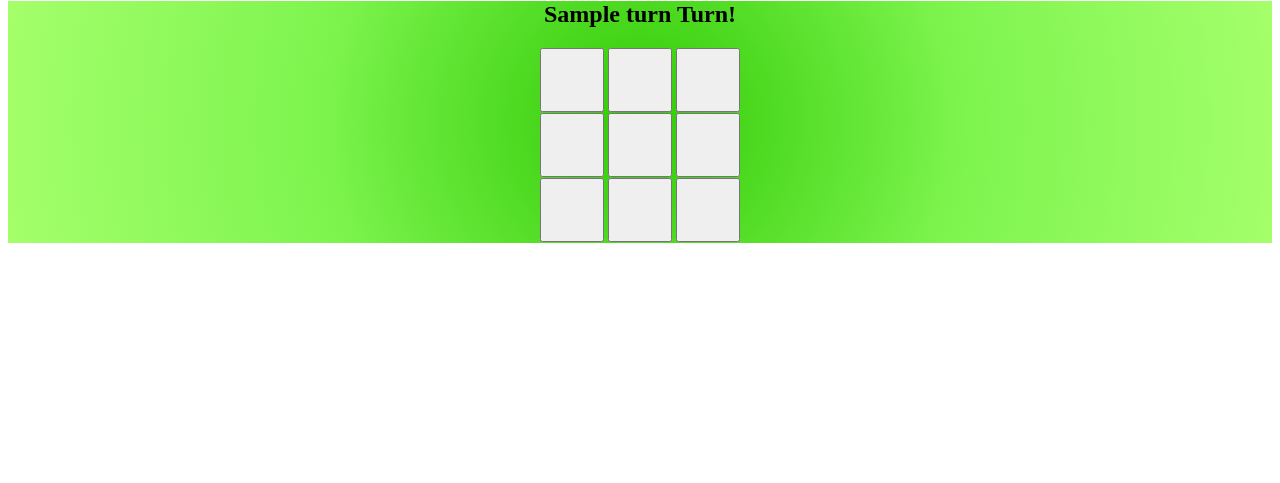
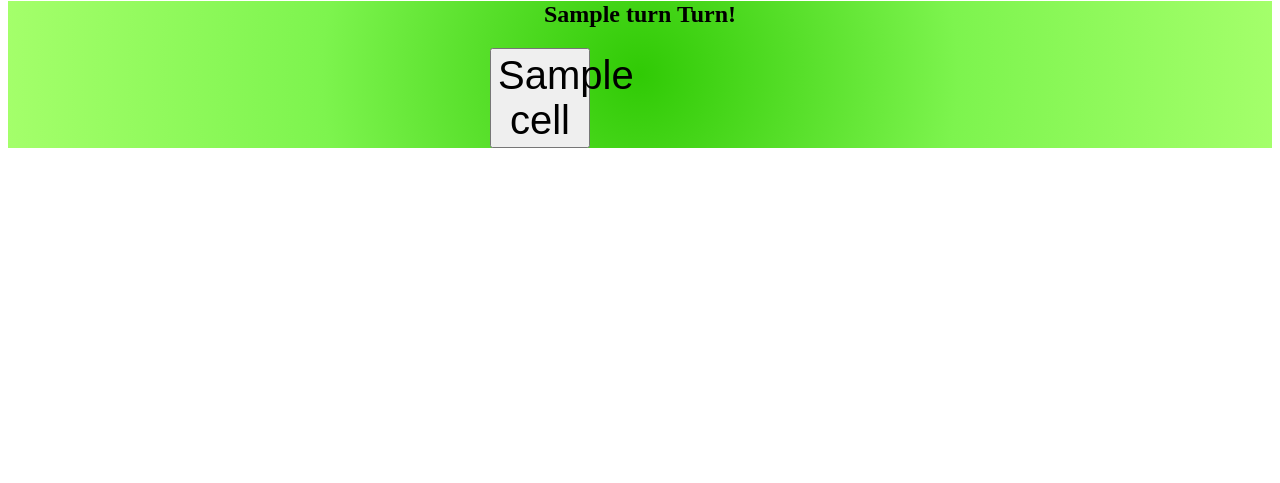
Before and after one commit to platonsamoienko-alt/Tic-Tac-Toe-Python-Flask-HTML-and-CSS-, a Flask app: template templates/index.html in a window 1280 px wide. Shown: the part 183-666 px from the top of the page. Run offline with Flask 3, Linux system fonts and the light colour scheme; the template is opened without the code that fills it: most values are stand-ins (such as "Sample title", 1, 10 or a date in 2020).

Commit message:
Added interactiveness

```diff
--- a/main.py
+++ b/main.py
@@ -1,12 +1,24 @@
-from flask import Flask, render_template
+from flask import Flask, render_template, request, redirect, session
 
 app = Flask(__name__)
 app.secret_key = "Secret Key"
 
-@app.route("/")
+@app.route("/", methods=["GET", "POST"])
 def main():
-    turn = "X" #temporary var
-    return render_template("index.html", turn=turn)
+    if "turn" not in session:
+        session["turn"] = "X"
+        session["board"] = ["" for _ in range(9)]
+
+    if request.method == "POST":
+        cell = int(request.form["cell"])
+
+        if not session["board"][cell]:
+            session["board"][cell] = session["turn"]
+            session["turn"] = "X" if session["turn"] == "O" else "O"
+
+            return redirect("/")
+
+    return render_template("index.html", turn=session["turn"], board=session["board"])
 
 
 if __name__ == "__main__":
--- a/static/style.css
+++ b/static/style.css
@@ -18,7 +18,20 @@
     color: #590000;
 }
 
+#game-board {
+    display: grid;
+    grid-template-columns: repeat(3, 100px);
+    width: fit-content;
+    margin: 0 auto;
+}
+
+#game-board form {
+    margin: 0;
+}
+
 #game-board button {
-    width: 64px;
-    height: 64px;
+    width: 100px;
+    height: 100px;
+    font-size: 40px;
+    cursor: pointer;
 }
--- a/templates/index.html
+++ b/templates/index.html
@@ -18,21 +18,16 @@
     <main>
         <h2 id="turn-header" align="center">{{ turn }} Turn!</h2>
         <div id="game-board" align="center">
-            <button></button>
-            <button></button>
-            <button></button>
-
-            <br>
-
-            <button></button>
-            <button></button>
-            <button></button>
-
-            <br>
-
-            <button></button>
-            <button></button>
-            <button></button>
+            {% for cell in board %}
+                <form method="POST">
+                    <button
+                        type="submit"
+                        name="cell"
+                        value="{{ loop.index0 }}">
+                        {{ cell }}
+                    </button>
+                </form>
+            {% endfor %}
         </div>
     </main>
 </body>
```
